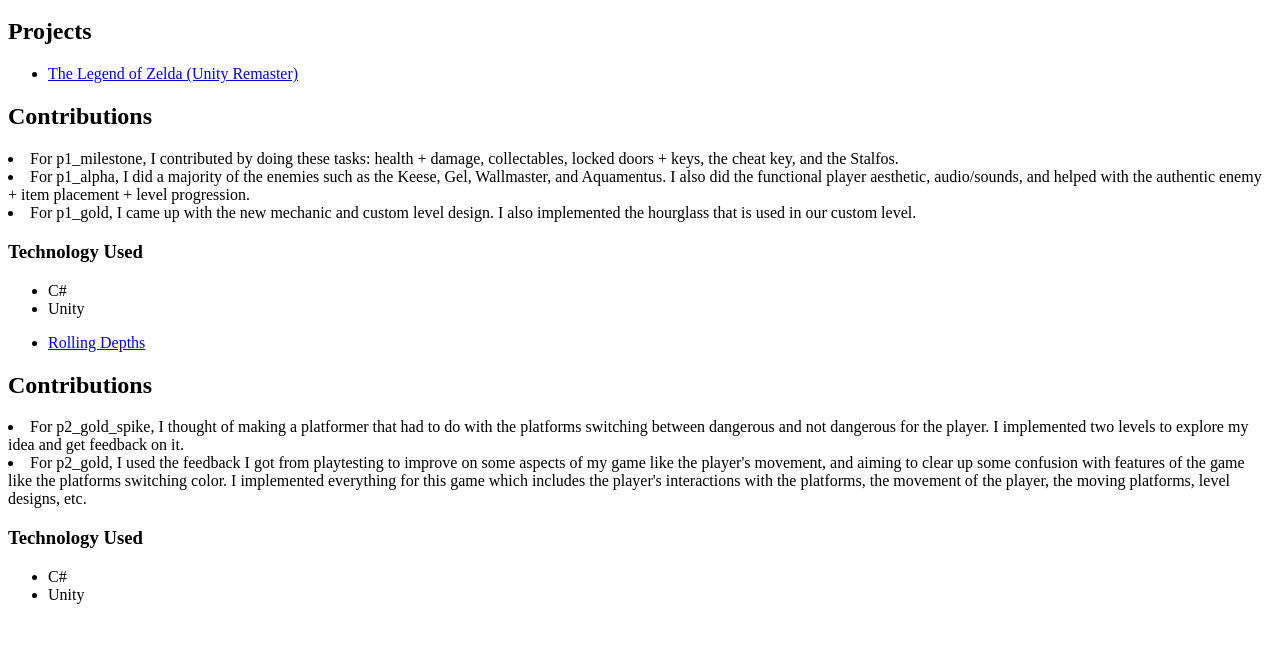
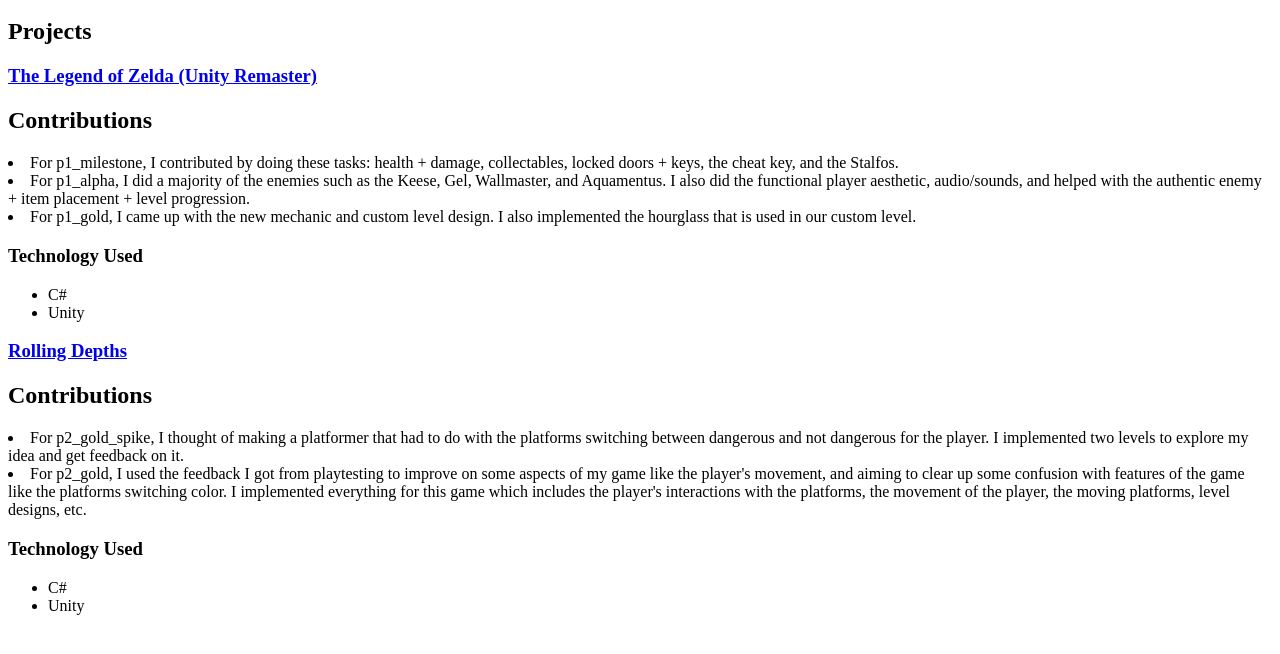
Before and after one commit to sobinak/494_portfolio, a plain HTML site: page index.html in a window 1280 px wide. Shown: the part 48-702 px from the top of the page. Drawn offline with Linux system fonts and the light colour scheme.

Commit message:
Update index.html

```diff
--- a/index.html
+++ b/index.html
@@ -6,9 +6,8 @@
 <h2>Projects</h2>
 
 <!-- TODO: Erase one of these two. Replace the 'href' link below with a link to your WebGL build page. -->
-<ul>
-<li><a href="https://skxm.itch.io/legend-of-zelda-remake-and-custom-level">The Legend of Zelda (Unity Remaster)</a></li>
-</ul>
+
+<h3><a href="https://skxm.itch.io/legend-of-zelda-remake-and-custom-level">The Legend of Zelda (Unity Remaster)</a></h3>
 
 <h2>Contributions</h2>
 <li>For p1_milestone, I contributed by doing these tasks: health + damage, collectables, locked doors + keys, the cheat key, and the Stalfos.</li>
@@ -24,9 +23,8 @@ helped with the authentic enemy + item placement + level progression.</li>
 
 
 
-<ul>
-<li><a href="https://skxm.itch.io/rolling-depths">Rolling Depths</a></li>
-</ul>
+<h3><a href="https://skxm.itch.io/rolling-depths">Rolling Depths</a></h3>
+
 
 <h2>Contributions</h2>
 <li>For p2_gold_spike, I thought of making a platformer that had to do with the platforms switching between dangerous and not dangerous for the player. I implemented two levels to explore my idea and get feedback on it.</li>
```
